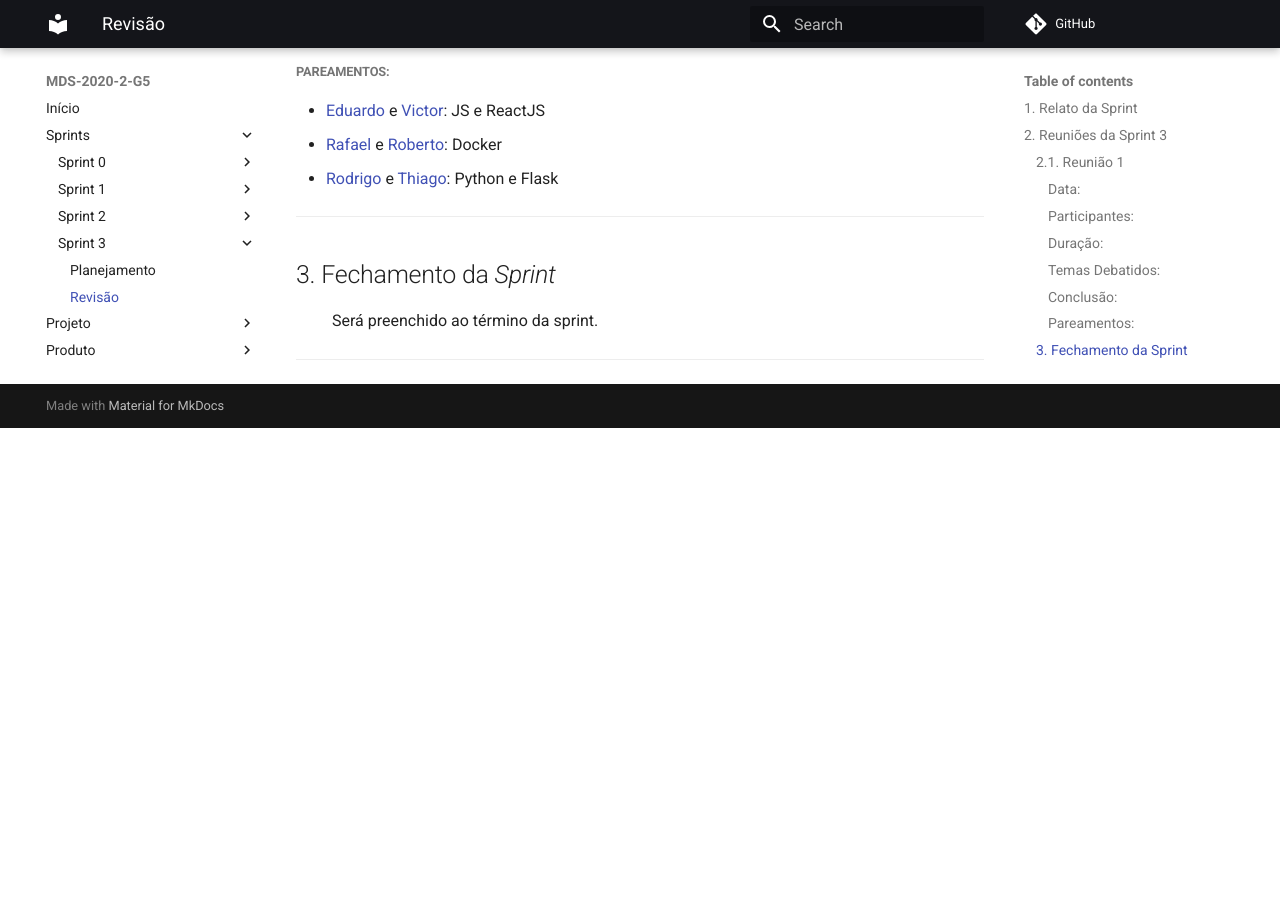
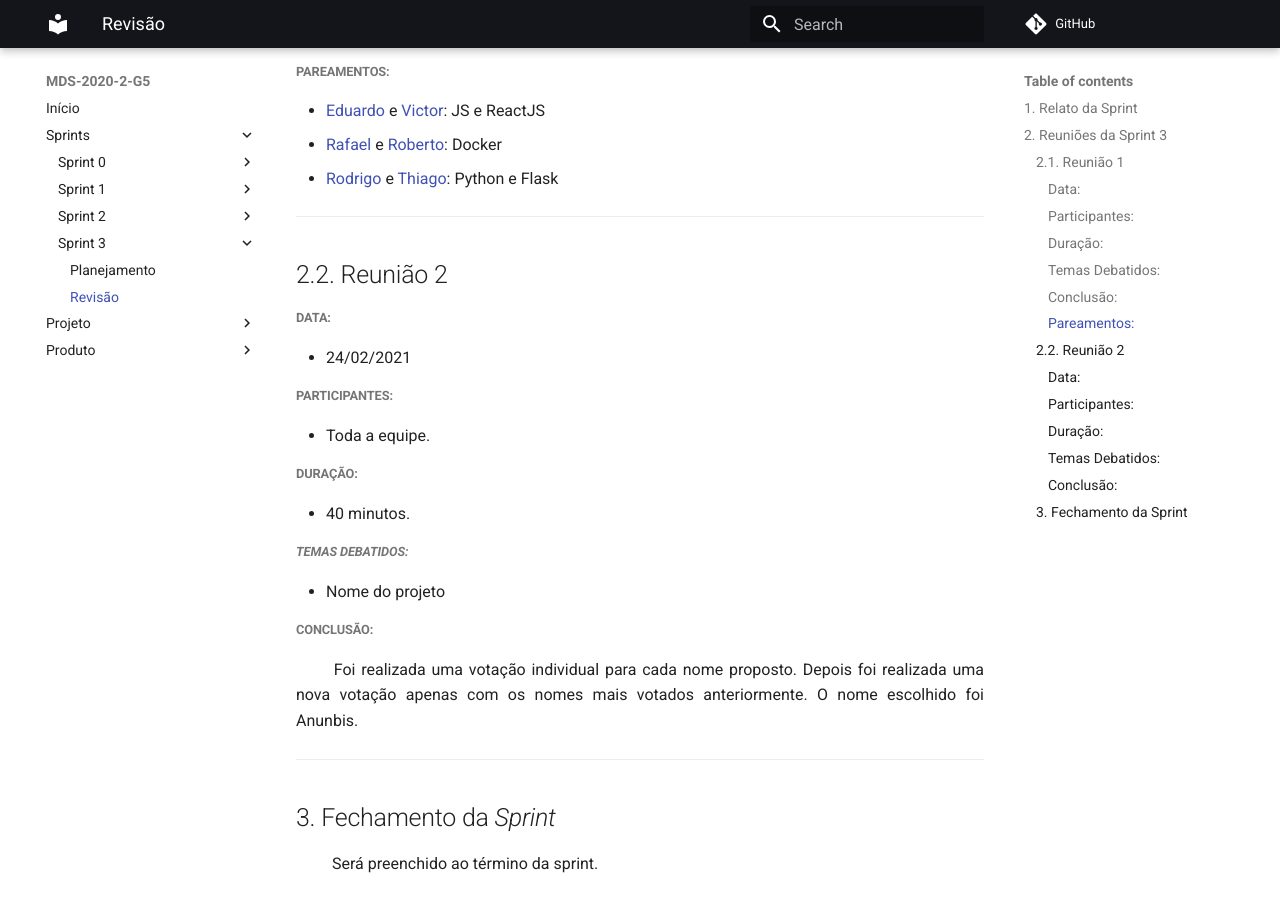
Before and after one commit to fga-eps-mds/2020.2-Anunbis, an MkDocs documentation site: the page built from docs/sprints/revisao-sprint-3.md, in a window 1280 px wide and 900 px high, scrolled down 844 px. Built offline with MkDocs 1.6.1 and Material for MkDocs 9.7.7, drawn with Linux system fonts in a browser that asks for light colours; comment, search, counter and statistics services are not loaded; before the commit the page ends 1272 px from its top, so only the background shows below that.

Commit message:
Adicionou anotaçoes da reuniao do dia 24/02

```diff
--- a/docs/sprints/revisao-sprint-3.md
+++ b/docs/sprints/revisao-sprint-3.md
@@ -28,6 +28,22 @@
 
 
 ------------
+
+## 2.2. Reunião 2
+##### Data:
+- 24/02/2021
+##### Participantes:
+- Toda a equipe.
+##### Duração:
+- 40 minutos.
+##### _Temas Debatidos:_
+- Nome do projeto
+
+##### Conclusão:
+<p align="justify">&emsp;&emsp; Foi realizada uma votação individual para cada nome proposto. Depois foi realizada uma nova votação apenas com os nomes mais votados anteriormente. O nome escolhido foi Anunbis.</p>
+
+
+------------
 ## 3. Fechamento da _Sprint_
 <p align="justify">&emsp;&emsp; Será preenchido ao término da sprint.</p>
 
```
